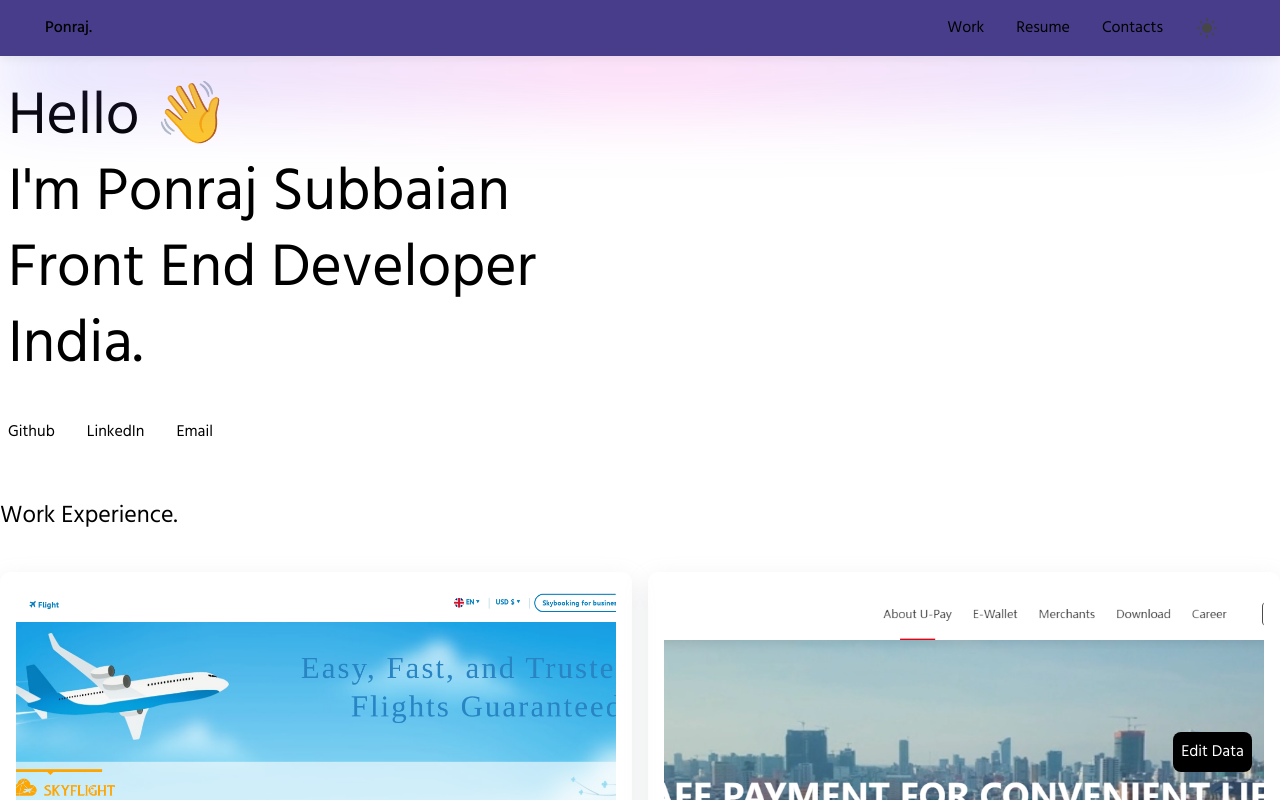
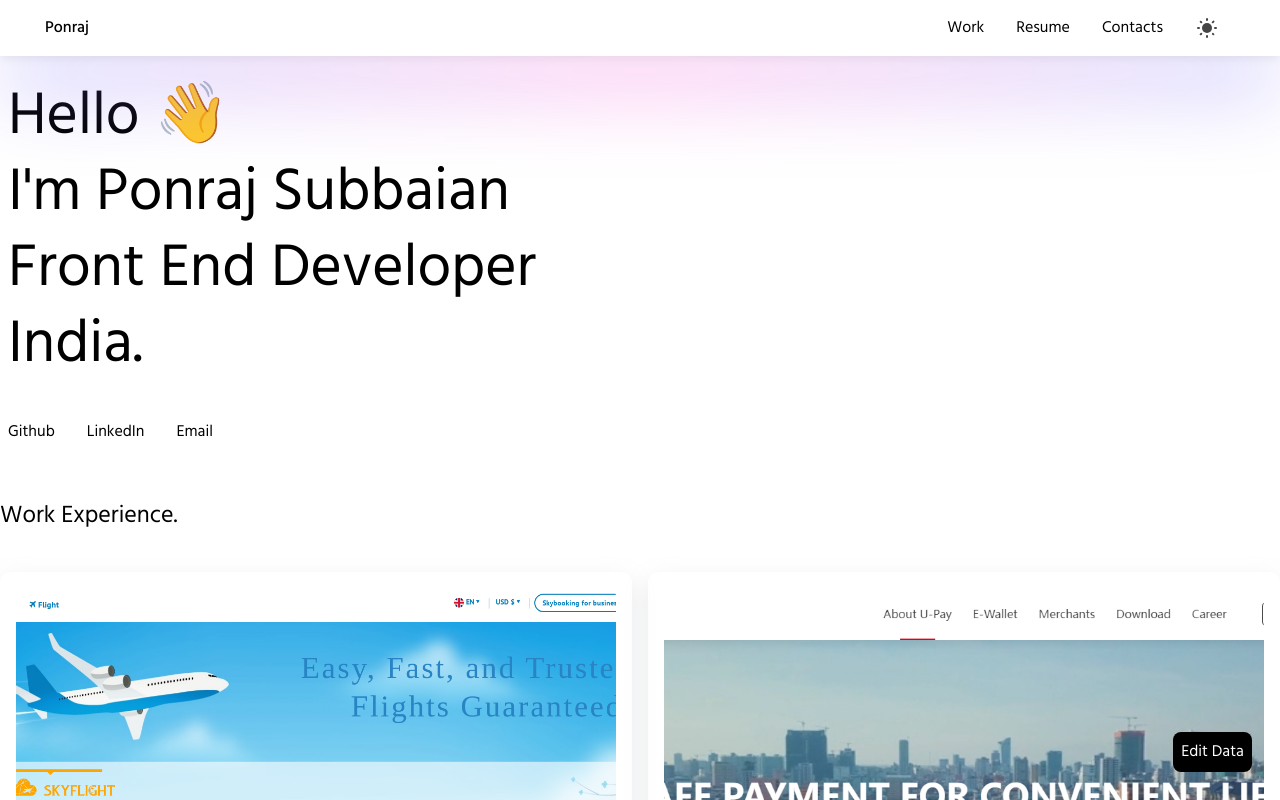
Before and after one commit to ponrajsp/portfolio, a Next.js app: page / in a window 1280 px wide. Shown: the top 800 px of the page. Built offline with nearby package versions, Linux system fonts and the light colour scheme.

Commit message:
header styles design updated

```diff
--- a/components/Header/index.js
+++ b/components/Header/index.js
@@ -9,10 +9,14 @@ const Header = ({ handleWorkScroll, handleAboutScroll, handleContactScroll, isBl
   const router = useRouter();
   const { theme, setTheme } = useTheme();
   const [mounted, setMounted] = useState(false);
-
   const { name, showBlog, showResume } = data;
-
   useEffect(() => {
+    if(!localStorage.getItem('theme')) {
+      setTheme('light')
+      localStorage.setItem('theme', 'light')
+    } else {
+      setTheme('dark');
+    }
     setMounted(true);
   }, []);
 
@@ -121,14 +125,13 @@ const Header = ({ handleWorkScroll, handleAboutScroll, handleContactScroll, isBl
       </Popover>
       <div
         className={`hidden flex-row items-center justify-between sticky ${
-          theme === "light" && "bg-white"
-        } dark:text-white top-0 z-10 tablet:flex`}
+          theme === "light" && "bg-white" } dark:text-white top-0 z-10 tablet:flex`}
       >
         <h1
           onClick={() => router.push("/")}
           className="font-medium cursor-pointer mob:p-2 laptop:p-0"
         >
-          {name}.
+          {name}
         </h1>
         {!isBlog ? (
           <div className="flex">
```
